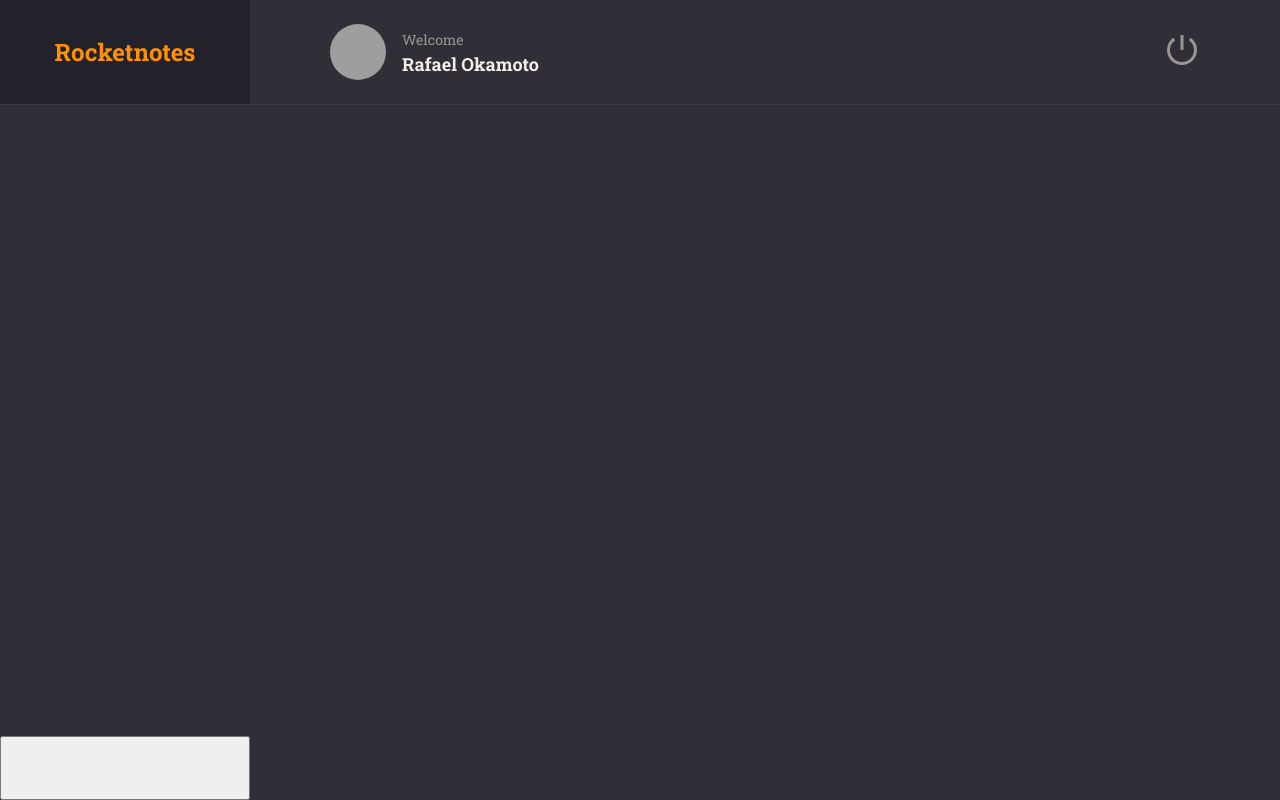
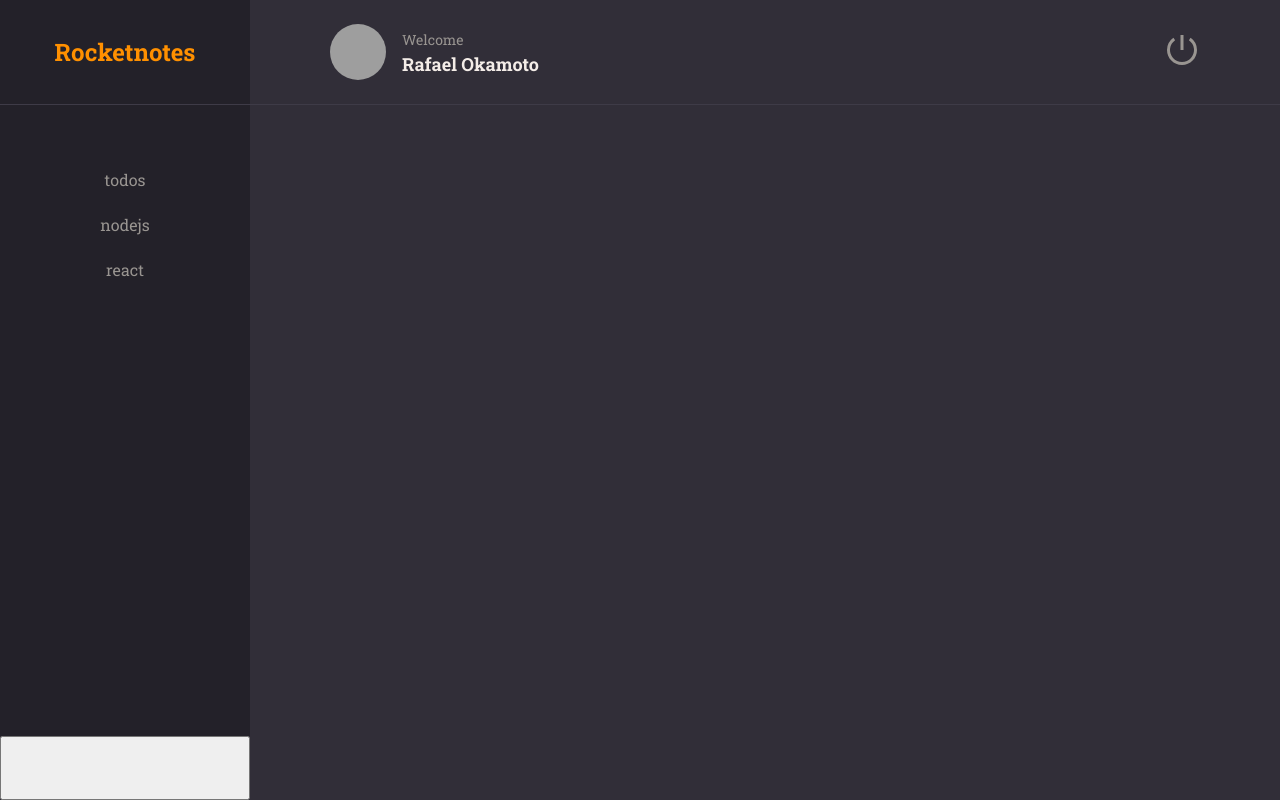
Before and after one commit to RafaelOkamoto182/Rocketnotes, a React (Vite) app: page / in a window 1280 px wide. Built offline with nearby package versions, Linux system fonts and the light colour scheme; grey boxes are pictures that could not be loaded.

Commit message:
estilizacao do menu

```diff
--- a/src/components/ClickableText/index.jsx
+++ b/src/components/ClickableText/index.jsx
@@ -1,10 +1,11 @@
 import { Container } from './styles'
 
-export function ClickableText({ title, ...rest }) {
+export function ClickableText({ title, isActive = false, ...rest }) {
 
     return (
         <Container
             type="button"
+            isActive={isActive}
             {...rest}
         >
             {title}
--- a/src/components/ClickableText/styles.js
+++ b/src/components/ClickableText/styles.js
@@ -3,7 +3,7 @@ import styled from 'styled-components'
 export const Container = styled.button`
 
 background: none;
-color: ${({ theme }) => theme.COLORS.ORANGE};
+color: ${({ theme, isActive }) => isActive ? theme.COLORS.ORANGE : theme.COLORS.GRAY_100};
 
 border: none;
 font-size: 16px;
--- a/src/pages/Home/index.jsx
+++ b/src/pages/Home/index.jsx
@@ -1,6 +1,7 @@
 import { Container, Brand, Menu, Search, Content, NewNote } from './styles'
 
 import { Header } from '../../components/Header'
+import { ClickableText } from '../../components/ClickableText'
 
 export function Home() {
     return (
@@ -12,6 +13,9 @@ export function Home() {
             <Header />
 
             <Menu>
+                <li><ClickableText title="todos" /></li>
+                <li><ClickableText title="nodejs" /></li>
+                <li><ClickableText title="react" /></li>
             </Menu>
 
             <Search>
--- a/src/pages/Home/styles.js
+++ b/src/pages/Home/styles.js
@@ -39,20 +39,28 @@ export const Brand = styled.div`
 
 export const Menu = styled.ul`
     grid-area: menu;
-    background-color: ;
+    background-color: ${({ theme }) => theme.COLORS.BACKGROUND_900};
+
+    padding-top: 64px;
+    text-align: center;
+
+    >li{
+        margin-bottom: 24px;
+    }
+
 `
 
 export const Search = styled.div`
     grid-area: search;
-    background-color: ;
+
 `
 
 export const Content = styled.div`
     grid-area: content;
-    background-color: ;
+
 `
 
 export const NewNote = styled.button`
     grid-area: newnote;
-    background-color: ;
+
 `
```
